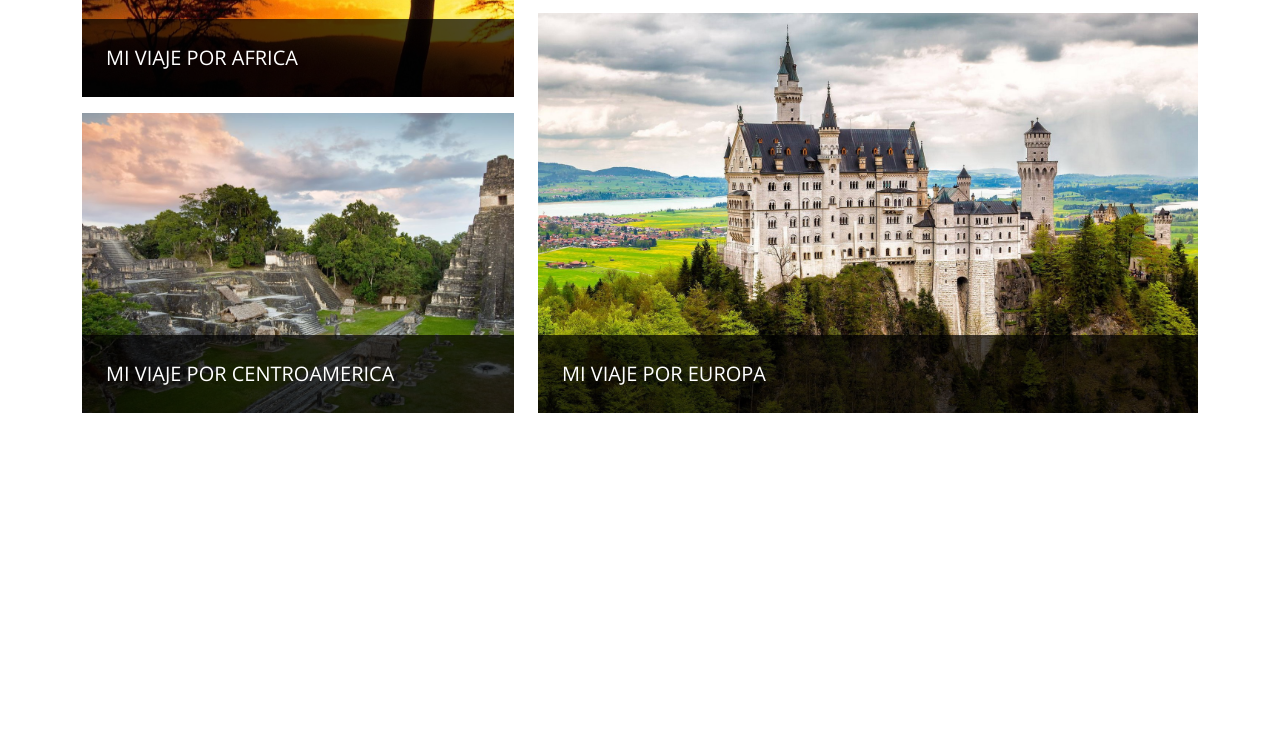
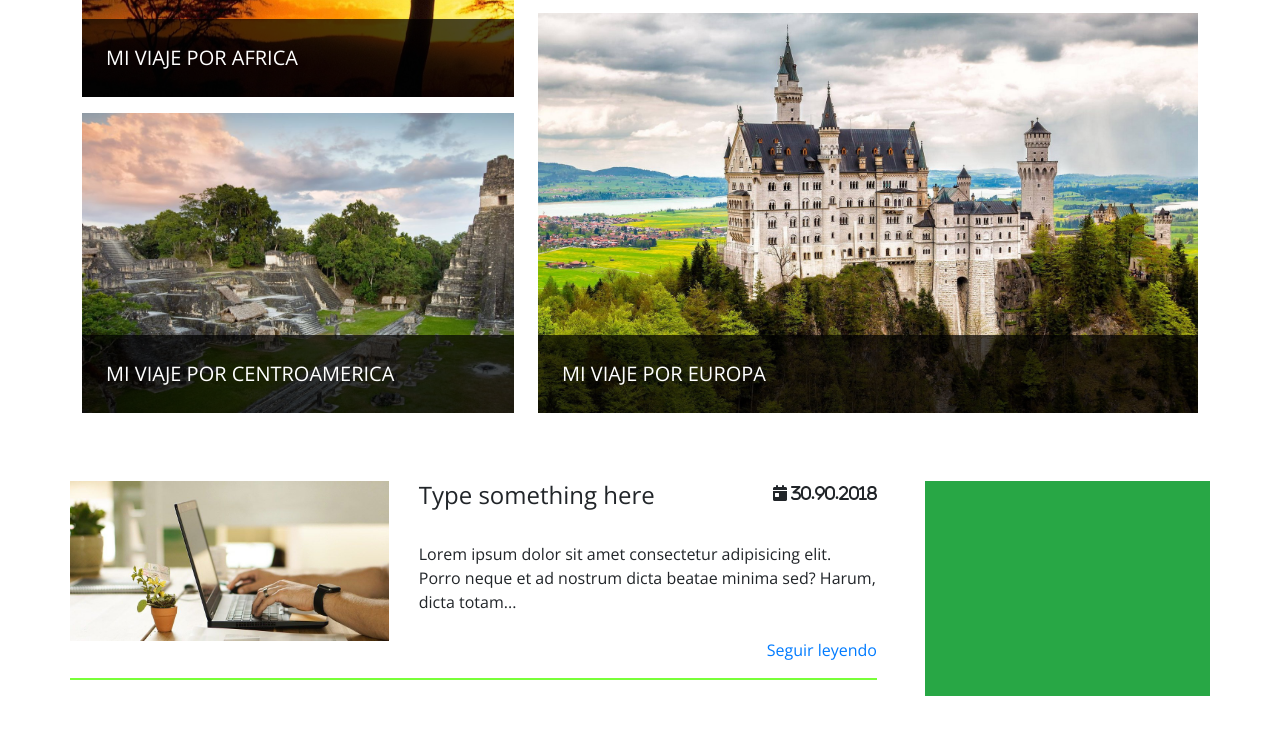
Before and after one commit to faviofz/bootstrap-example, a plain HTML site: page index.html in a window 1280 px wide. Shown: the part 688-1422 px from the top of the page. Before the commit the page ends 1169 px from the top, so only its background shows below. Drawn offline with nearby package versions, Linux system fonts and the light colour scheme.

Commit message:
Maquetacion de Art01

```diff
--- a/css/styles.css
+++ b/css/styles.css
@@ -195,6 +195,22 @@ div i.fa-bars {
 }
 
 /* -------------------------------------------------------------------------- */
+/*                           ANCHOR CONTENIDO BLOGO                           */
+/* -------------------------------------------------------------------------- */
+
+.introArticulo {
+	position: relative;
+}
+
+/* .fecha {
+	position: absolute;
+	right: 15px;
+	top: 0px;
+	color: grey;
+	font-size: 14px;
+} */
+
+/* -------------------------------------------------------------------------- */
 /*                                   !SECTION                                 */
 /* -------------------------------------------------------------------------- */
 
--- a/index.html
+++ b/index.html
@@ -200,13 +200,13 @@
 		</div>
 
 		<!-- ----------------------------------------------------------------------- -->
-		<!--                             CONTENIDO BLOG                              -->
+		<!--                             GRID CATEGORIA                             -->
 		<!-- ----------------------------------------------------------------------- -->
 
 		<div class="container-fluid py-2 py-md-5 grid bg-white">
 			<div class="container p-0">
 				<div class="d-flex">
-					<div class="d-flex flex-column p-1 columna1">
+					<div class="d-flex flex-column p-0 p-md-1 columna1">
 						<figure class="p-2 photo1">
 							<p class="text-uppercase p-1 p-md-2 p-xl-4">Mi viaje por Africa</p>
 						</figure>
@@ -217,7 +217,7 @@
 							<p class="text-uppercase p-1 p-md-2 p-xl-4">Mi viaje por Asia</p>
 						</figure>
 					</div>
-					<div class="d-flex flex-column p-1 flex-fill columna2">
+					<div class="d-flex flex-column p-0 p-md-1 flex-fill columna2">
 						<div class="d-block d-md-flex">
 							<figure class="p-2 flex-fill photo3">
 								<p class="text-uppercase p-1 p-md-2 p-xl-4">Mi viaje por Norteamerica</p>
@@ -233,6 +233,46 @@
 				</div>
 			</div>
 		</div>
+
+		<!-- ----------------------------------------------------------------------- -->
+		<!--                             CONTENIDO BLOG                              -->
+		<!-- ----------------------------------------------------------------------- -->
+
+		<div class="container-fluid bg-white mb-5">
+			<div class="container">
+				<div class="row">
+					<!-- Columna izquierda -->
+					<div class="col-12 col-lg-9 p-0 pr-lg-5">
+						<!-- ARTICULO 01 -->
+						<div class="row">
+							<div class="col-12 col-lg-5">
+								<span class="d-flex d-lg-none justify-content-between py-2">
+									<h5>Type something here</h5>
+									<i class="fas fa-calendar-day my-1 p-1"> 30.90.2018</i>
+								</span>
+								<img src="img/Art01.jpg" alt="" class="img-fluid" />
+							</div>
+
+							<div class="col-12 col-lg-7 introArticulo">
+								<span class="d-none d-lg-flex justify-content-between">
+									<h4>Type something here</h4>
+									<i class="fas fa-calendar-day float-right my-1"> 30.90.2018</i>
+								</span>
+								<p class="my-2 my-lg-4 w-100">
+									Lorem ipsum dolor sit amet consectetur adipisicing elit. Porro neque et
+									ad nostrum dicta beatae minima sed? Harum, dicta totam...
+								</p>
+								<a href="#" class="float-right">Seguir leyendo</a>
+							</div>
+						</div>
+						<hr style="border: 1px solid #79ff39" />
+					</div>
+					<!-- Columna derecha -->
+					<div class="d-none d-lg-block col-lg-3 bg-success"></div>
+				</div>
+			</div>
+		</div>
+
 		<script src="js/script.js "></script>
 	</body>
 </html>
```
Also changed, not shown: img/Art01.jpg (added), img/Art02.jpg (added), img/Art03.jpg (added), img/Art04.jpg (added), img/Art05.jpg (added).
